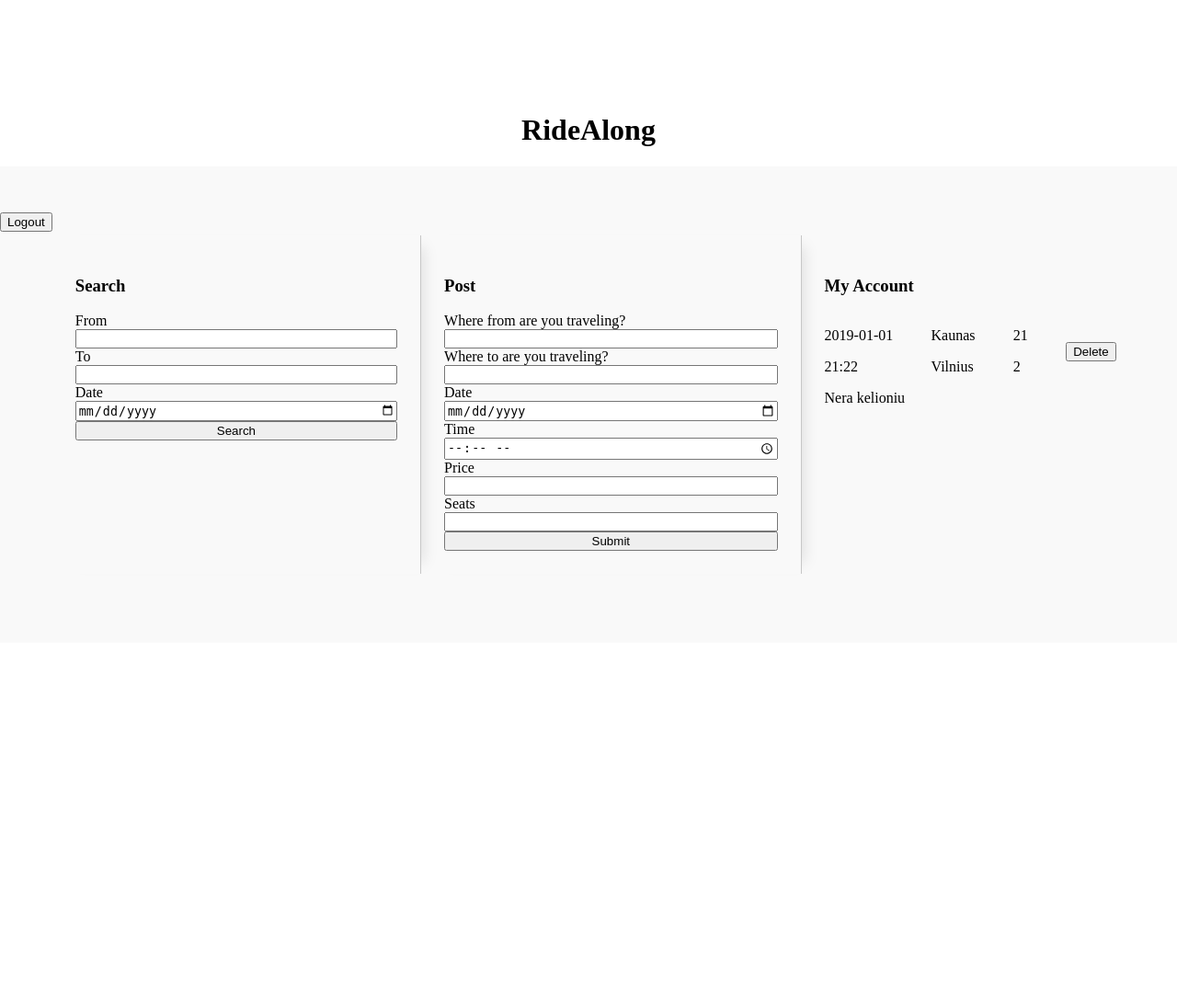
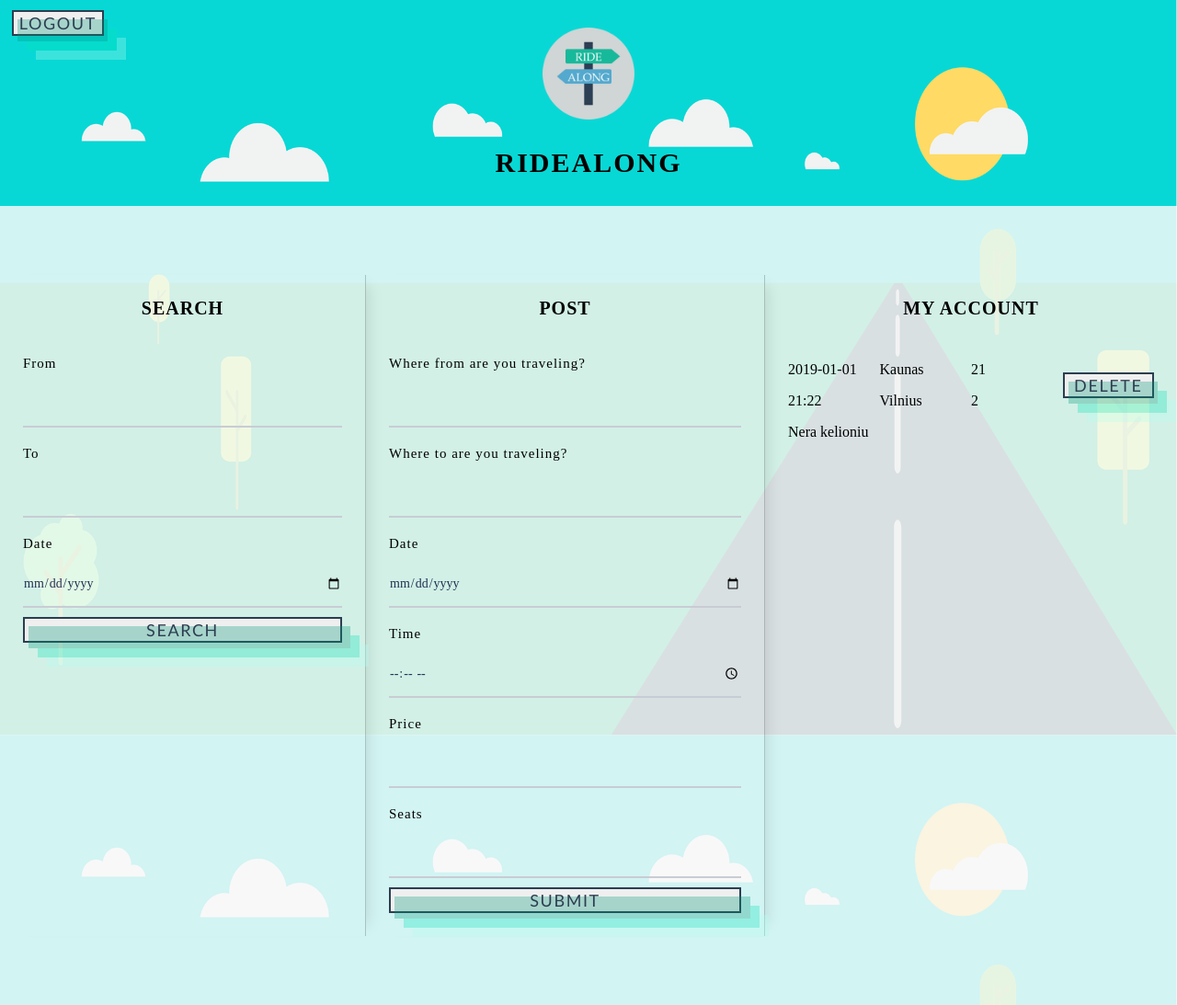
Before and after one commit to kirdeika/rideAlong, a PHP site: page / in a window 1280 px wide. Shown: the whole page at 92% size. Before the commit the page ends 624 px from the top, so only its background shows below. Run offline with PHP 8.4, Linux system fonts and the light colour scheme; a user stored in the database is signed in; data comes from the database, SQL or seed files in the repository.

Commit message:
Styling in progress

```diff
--- a/css/mainas.css
+++ b/css/mainas.css
@@ -1,18 +1,65 @@
 body {
-    height: 100vh;
+    min-height: 100vh;
     display: flex;
     flex-direction: column;
     justify-content: center;
     align-items: center;
     margin: 0;
+	background: url(../fonas.png) no-repeat center center fixed;
+	background-size: 100% 100%;
+	position: absolute;
+	width: 100%;
+
+}
+h1 {
+    font-family: 'open_sanscondensed_light';
+    font-size: 30px;
+    margin: 0;
+    margin-bottom: 30px;
+    text-transform: uppercase;
+	letter-spacing: 2px;
+}
+input {
+    -webkit-appearance: none;
+    width: 100%;
+    border: 0;
+    font-family: inherit;
+    padding: 12px 0;
+    height: 25px;
+    font-size: 14px;
+    font-weight: 500;
+    border-bottom: 2px solid #c8ccd4;
+    background: none;
+    border-radius: 0;
+    color: #223254;
+    transition: all 0.15s ease;
+	margin: 0px 0px 10px 0px;
 }
 
+label  {
+    font-family: 'open_sanscondensed_light';
+    font-size: 15px;
+    margin: 10px 0px;
+
+    text-transform: none;
+	letter-spacing: 1px;
+}
+
+h3  {
+	text-align: center;
+    font-family: 'open_sanscondensed_light';
+    font-size: 20px;
+    margin: 0;
+    margin-bottom: 30px;
+    text-transform: uppercase;
+	letter-spacing: 1px;
+}
 .main-wrapper {
     display: flex;
     flex-direction: row;
     width: 100%;
     justify-content: space-evenly;
-    background-color: #f9f9f9;
+    background-color:#f9f9f9d6;
     padding: 50px 0;
 }
 
@@ -21,6 +68,45 @@ body {
     padding: 25px;
     margin: 25px 0;
 }
+
+button{
+    border: 2px solid #2c3e50;
+    color: #2c3e50;
+    display: block;
+    font-family: 'trebuchet ms';
+    font-size: 18px;
+    letter-spacing: 0.1rem;
+    position: relative;
+    text-decoration: none;
+    text-transform: uppercase;
+    z-index: 99999;
+    width: 100%;
+}
+
+button::before {
+  content: "";
+  background-color: #00997a;
+  box-shadow: 10px 10px 0 #00e6b8,
+              20px 20px 0 #b3fff0;
+  position: absolute;
+  left: 0.25rem;
+  top: 0.5rem;
+  height: 102%;
+  width: 102%;
+  z-index: -1;
+  transition: all 0.4s ease;
+  opacity: 0.3;
+}
+
+button:hover::before {
+  box-shadow: none;
+  left: 0;
+  top: 0;
+  width: 100%;
+  height: 100%;
+  opacity: 1;
+}
+
 
 
 .main-wrapper_search, .main-wrapper_post {
@@ -38,10 +124,12 @@ body {
     flex-direction: row;
 }
 
-.now-trips_date, .now-trips_from-to, .now-trips_price-seats, .now-trips_price-delete {
+.now-trips_date, .now-trips_from-to, .now-trips_price-seats, .now-trips_price-delete, .now-trips_buttons-delete {
     flex-grow: 1;
     justify-self: center;
     align-self: center;
+    flex-basis: 0;
+    flex-shrink: 1;
 }
 
 .search-results {
@@ -72,6 +160,32 @@ body {
     animation: hide-block 1s forwards;
     animation-delay: 1s;
 }
+hr {
+	width: 100px;
+  display: block;
+  margin-top: 5px;
+  margin-bottom: 30px;
+  margin-left: auto;
+  margin-right: auto;
+  border-style: inset;
+  border-width: 1px;
+  border-color: #4dc4e1;
+  background-color: #4dc4e1;
+}
+
+.login-signup-wrapper {
+    display: flex;
+    flex-direction: row;
+    justify-content: space-evenly;
+    width: 100%;
+}
+
+.logout-wrapper {
+    position: absolute;
+    z-index: 9999;
+    left: 1%;
+    top: 1%;
+}
 
 @keyframes hide-block {
     from {
--- a/index.php
+++ b/index.php
@@ -23,7 +23,7 @@
   <!--[if lte IE 9]>
   <p class="browserupgrade">You are using an <strong>outdated</strong> browser. Please <a href="https://browsehappy.com/">upgrade your browser</a> to improve your experience and security.</p>
   <![endif]-->
-
+<img src="logo.png" alt="log" width="100" height="100" style="padding: 30px 0px;">
 <h1>RideAlong</h1>
 <?php
   if(!isset($_SESSION['userId'])) {
--- a/login.php
+++ b/login.php
@@ -1,3 +1,5 @@
+<div class="login-signup-wrapper">
+<div class="login-form">
 <h3>Login</h3>
 <form action="includes/handlelogin.inc.php" method="post">
     <div>
@@ -14,7 +16,9 @@
         <button type="submit" name="login-submit">Login</button>
     </div>
 </form>
+</div>
 
 <?php
     require 'signup.php';
 ?>
+</div>
--- a/myaccount.php
+++ b/myaccount.php
@@ -28,7 +28,7 @@ if(!mysqli_stmt_prepare($stmt, $sql)) {         //Handle sql error
                 echo "<p>". $row['price'] ."</p>";
                 echo "<p>". $row['seats'] ."</p>";
             echo "</div>";
-            echo "<div class='now-trips_price-delete'>";
+            echo "<div class='now-trips_buttons-delete'>";
                 echo "<form action='includes/handledelete.inc.php' method='post'>
                 <input type='hidden' name='trip-id' value=". $row['id'] ." />
                 <button type='submit' name='now-trips_delete-trip' id='now-trips_delete-trip'>Delete</button>
--- a/signup.php
+++ b/signup.php
@@ -1,5 +1,5 @@
+<div id="signup-form" class="signup-form-hidden">
 <h3>Registration</h3>
-<div id="signup-form" class="signup-form-hidden">
   <form action="includes/handlesignup.inc.php" method="post">
     <div>
       <label for="signup-fname">First name:</label>
```
Also changed, not shown: fonas.png (added), logo.png (added).
